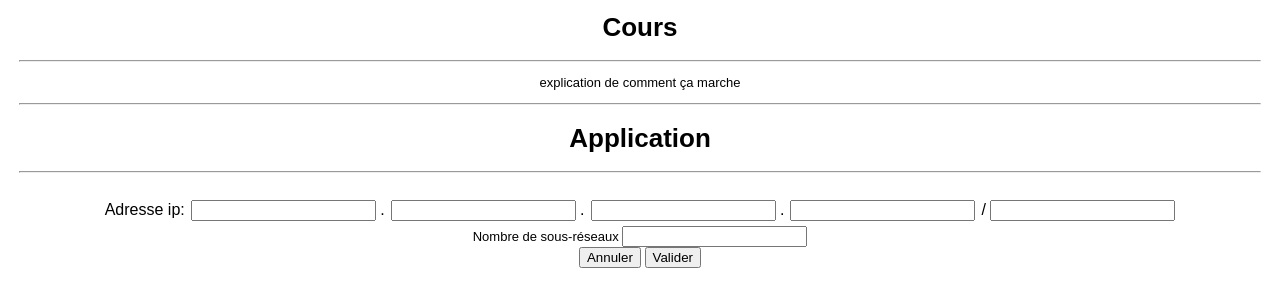
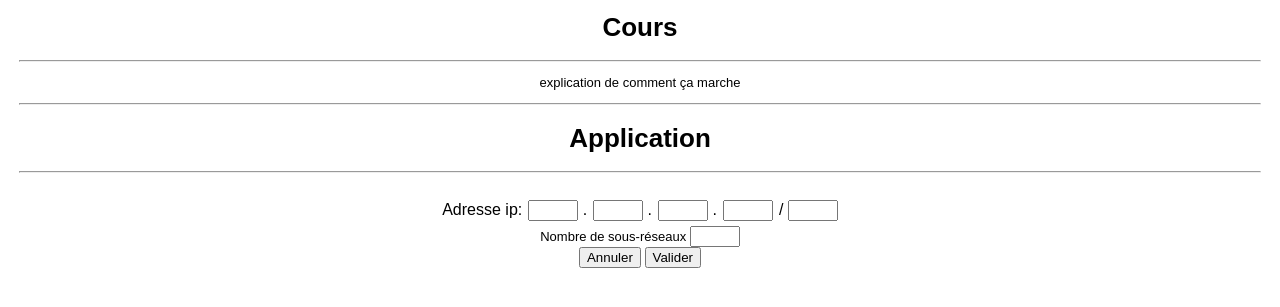
Before and after one commit to pleijan/Plateforme-de-revision-Reseaux, a PHP site: page /sousReseaux.php in a window 1280 px wide. Shown: the part 150-457 px from the top of the page. Run offline with PHP 8.4, Linux system fonts and the light colour scheme.

Commit message:
Replace style.css

```diff
--- a/style.css
+++ b/style.css
@@ -14,6 +14,9 @@ scroll-behavior: smooth;
 
 }
 
+.champ {
+    width:50px;
+}
 
 /************ Image Accueil *************/
 
```
